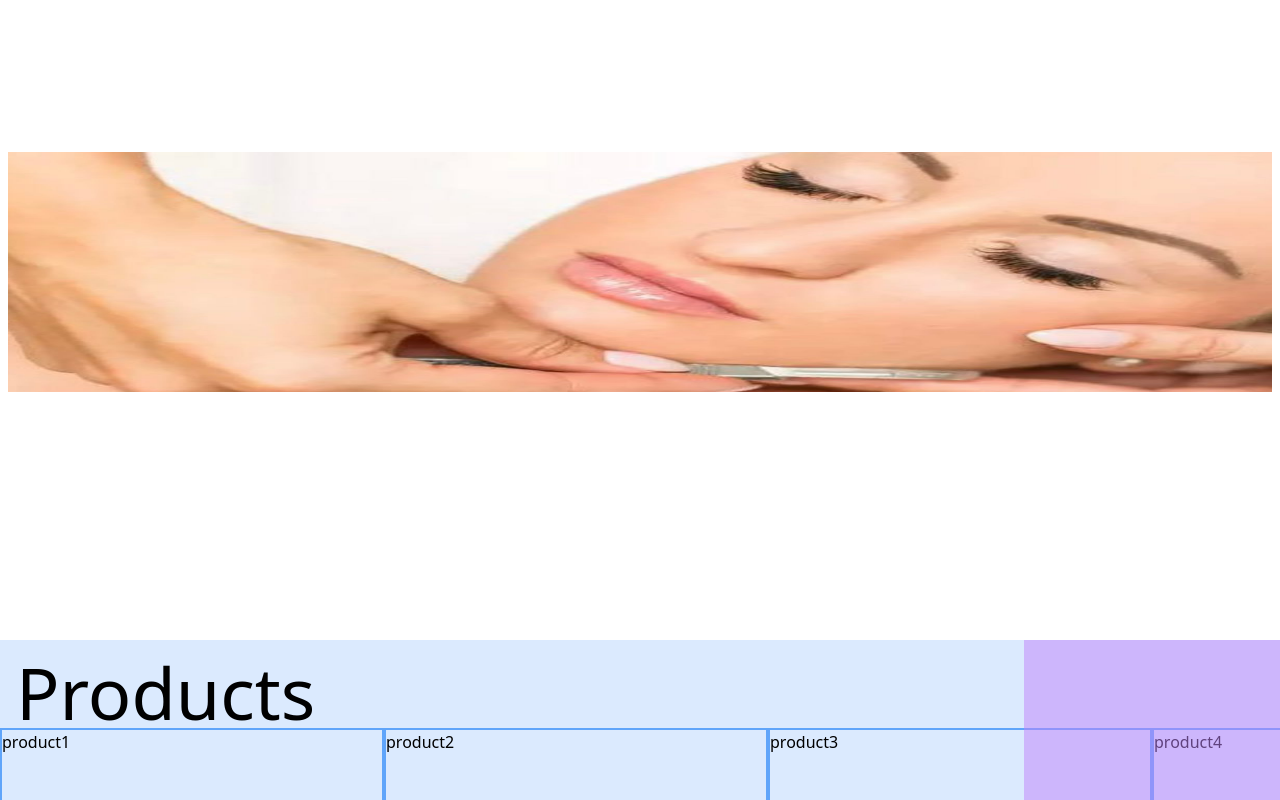
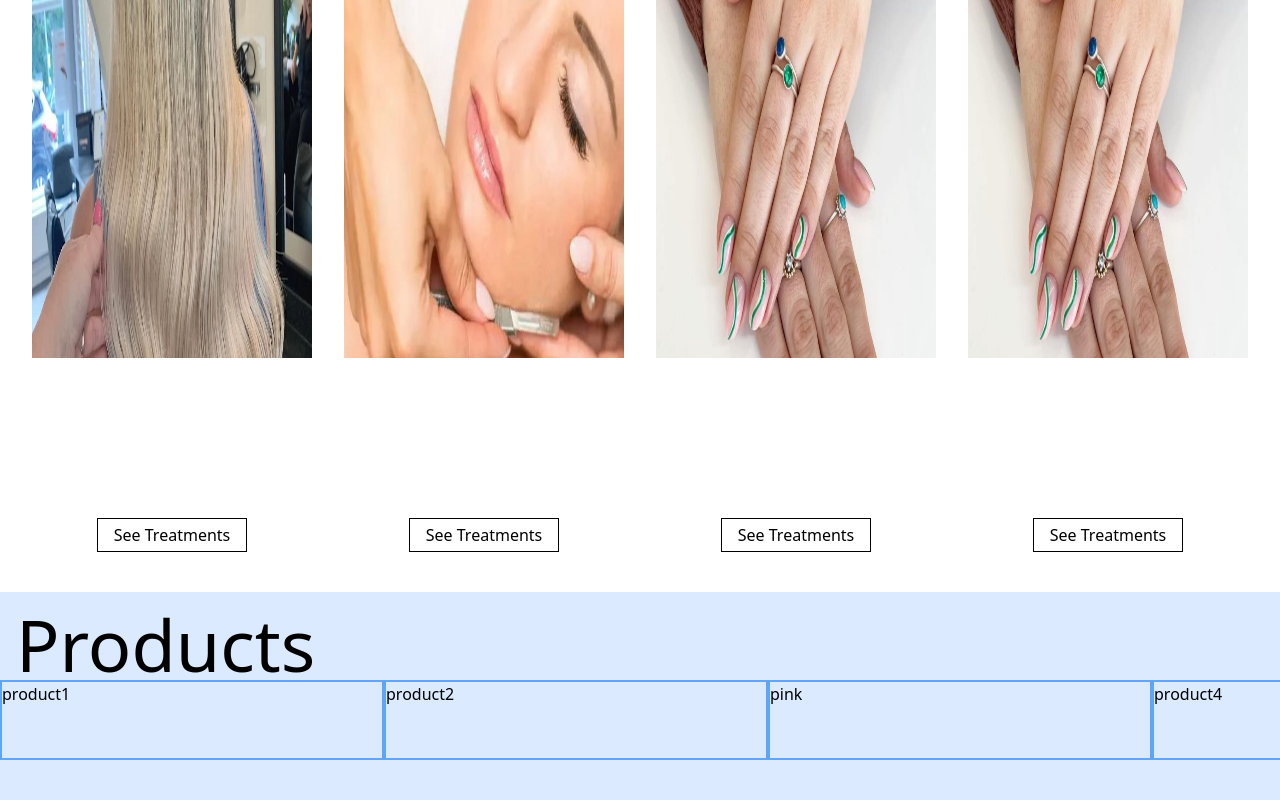
Before and after one commit to jordans-projects333/City, a Next.js app: page / in a window 1280 px wide. Shown: the part 960-1760 px from the top of the page. Built offline with nearby package versions, Linux system fonts and the light colour scheme.

Commit message:
testing mobile device checker

```diff
--- a/app/components/Products/Products.jsx
+++ b/app/components/Products/Products.jsx
@@ -16,25 +16,28 @@ const Products = () => {
     let startPos = useRef(0)
     // Hover slider
     const slideForward = () => {
+        if(productPage.current.scrollLeft === 0){
             let scrollAmount = 0
             const slideTimer = setInterval(function(){
                 productPage.current.scrollLeft += 15;
                 scrollAmount += 15
                 if(scrollAmount > window.innerWidth){
                 //   if(productPage.current.scrollLeft === (productPage.current.scrollWidth/2)){
-                console.log('yum')
                     window.clearInterval(slideTimer);
                 }
             }, 1);
             }
-    // const slideBack = () => {
-    // let slideTimer = setInterval(function(){
-    //     slider.current.scrollLeft -= 15;
-    //     if(slider.current.scrollLeft === 0){
-    //         window.clearInterval(slideTimer);
-    //     }
-    // }, 1);
-    // }
+        }
+    const slideBack = () => {
+        if( productPage.current.scrollLeft === productPage.current.scrollWidth - productPage.current.clientWidth){
+            let slideTimer = setInterval(function(){
+                productPage.current.scrollLeft -= 15;
+                if(productPage.current.scrollLeft === 0){
+                    window.clearInterval(slideTimer);
+                }
+            }, 1);
+        }
+    }
     // Swipe slider
     function animation() {
         slider.current.style.transform = `translateX(${currentTranslation.current}px)`
@@ -85,12 +88,16 @@ const Products = () => {
         // }
     }, [isDragging.current])
     return (
-    <div ref={productPage} className='lvh bg-purple-200 relative overflow-x-hidden md:overflow-x-auto md:bg-blue-100'>
-        <div className='hidden md:block bg-purple-400/50 absolute right-0 h-[100%] w-[20vw] top-0' onMouseOver={() => slideForward()}></div>
+    <div ref={productPage} className='lvh bg-purple-200 relative overflow-x-hidden lg:overflow-x-auto lg:bg-blue-100'>
         <h3 className=" text-7xl whitespace-nowrap mt-4 ml-4 crab top-0">Products</h3>
         <div ref={slideContainer} className="w-[100vw] lg:w-[auto]">
             <div ref={slider} className='flex duration-500'>
-                {productTitles.map((object, i) => <SlideItem obj={object} key={i} index={i} refFunction={addToSlideItems} touchStart={touchStart} touchEnd={touchEnd} touchMove={touchMove}/>)}
+
+                {productTitles.map((object, i) => {
+                    if(i === 2)return <SlideItem obj={'pink'} key={i} index={i} refFunction={addToSlideItems} touchStart={touchStart} touchEnd={touchEnd} touchMove={touchMove} mouseOver={slideBack} canClick={true}/>
+                    if(i === 3)return <SlideItem obj={object} key={i} index={i} refFunction={addToSlideItems} touchStart={touchStart} touchEnd={touchEnd} touchMove={touchMove} mouseOver={slideForward} canClick={true}/>
+                    return <SlideItem obj={object} key={i} index={i} refFunction={addToSlideItems} touchStart={touchStart} touchEnd={touchEnd} touchMove={touchMove} canClick={false}/>
+                })}
             </div>
         </div>
     </div>
--- a/app/components/Products/SlideItem.jsx
+++ b/app/components/Products/SlideItem.jsx
@@ -1,9 +1,10 @@
 import React from 'react'
 
-const SlideItem = ({obj, refFunction, touchStart, index, touchEnd, touchMove}) => {
+const SlideItem = ({obj, refFunction, touchStart, touchEnd, touchMove, mouseOver, canClick}) => {
   return (
     // image draggable = false onDragStart={(e) => e.preventDefault()}
-    <div ref={refFunction} className='w-[100vw] md:w-[30vw] flex-shrink-0 h-[5rem] border-2 border-blue-400' onTouchStart={(e) => touchStart(e)} onTouchEnd={() => touchEnd()} onTouchMove={(e) => touchMove(e)}>{obj}</div>
+    <div ref={refFunction} className='w-[100vw] lg:w-[30vw] flex-shrink-0 h-[5rem] border-2 border-blue-400'
+            onTouchStart={(e) => touchStart(e)} onTouchEnd={() => touchEnd()} onTouchMove={(e) => touchMove(e)} onMouseOver={canClick ? mouseOver : undefined }>{obj}</div>
   )
 }
 
--- /dev/null
+++ b/app/components/Services/ServiceTab.jsx
@@ -0,0 +1,18 @@
+'use client'
+import React from 'react'
+import Image from 'next/image'
+
+const serviceTab = ({showcaseIn, imageRef, src, wrapperRef}) => {
+  return (
+    <div className="flex-1 lg:h-[100%] relative">
+        <div ref={wrapperRef} className="relative overflow-hidden h-full lg:h-[70%]" onTouchStart={(e) => showcaseIn(e)} onMouseDown={(e) => showcaseIn(e)}>
+            <Image ref={imageRef} src={src} alt="hair care" className='absolute duration-300 left-[50%] top-[50%] translate-y-[-50%] translate-x-[-50%] w-[100%] h-[150%]'/>
+        </div>
+        <div className='hidden lg:flex absolute bottom-0 justify-center w-full'>
+            <div className='border border-black px-4 py-1 mb-2'>See Treatments</div>
+        </div>
+    </div>
+  )
+}
+
+export default serviceTab
--- a/app/components/Services/Services.jsx
+++ b/app/components/Services/Services.jsx
@@ -1,7 +1,7 @@
 'use client'
 import { useRef, useEffect } from "react"
 import Showcase from "./Showcase"
-import Image from "next/image"
+import ServiceTab from "./ServiceTab"
 import service_Image2 from '../../images/services_2.jpg'
 import service_Image1 from '../../images/services_1.webp'
 import service_Image3 from '../../images/services_3.jpg'
@@ -10,9 +10,11 @@ const Services = ({slider}) => {
     let serviceImageWrapper1 = useRef(null)
     let serviceImageWrapper2 = useRef(null)
     let serviceImageWrapper3 = useRef(null)
+    let serviceImageWrapper4 = useRef(null)
     let serviceImage1 = useRef(null)
     let serviceImage2 = useRef(null)
     let serviceImage3 = useRef(null)
+    let serviceImage4 = useRef(null)
     let showcase = useRef(null)
     let servicesPage = useRef(null)
     let throttle = useRef(true)
@@ -23,6 +25,7 @@ const Services = ({slider}) => {
                 serviceImage1.current.style.transform = `translate(-50%, ${-50 + (servicesPage.current.getBoundingClientRect().top/window.innerHeight * 25)}%)`
                 serviceImage2.current.style.transform = `translate(-50%, ${-50 + (servicesPage.current.getBoundingClientRect().top/window.innerHeight * 25)}%)`
                 serviceImage3.current.style.transform = `translate(-50%, ${-50 + (servicesPage.current.getBoundingClientRect().top/window.innerHeight * 25)}%)`
+                serviceImage4.current.style.transform = `translate(-50%, ${-50 + (servicesPage.current.getBoundingClientRect().top/window.innerHeight * 25)}%)`
             })
             setTimeout(function () {
                 throttle.current = true;
@@ -41,7 +44,13 @@ const Services = ({slider}) => {
         })
         observer.observe(servicesPage.current)
     }, [servicesPage])
-    const showcaseIn = () => {
+    const showcaseIn = (e) => {
+        try {
+            document.createEvent('TouchEvent')
+            alert('movile')
+        } catch (error) {
+            alert('pc')
+        }
         requestAnimationFrame(() => {
             showcase.current.style.left = 0
             showcase.current.style.transitionDuration = '600ms'
@@ -52,18 +61,13 @@ const Services = ({slider}) => {
     return (
         <>
             <Showcase showcase={showcase} slider={slider}/>
-            <div ref={servicesPage} className="svh relative">
+            <div ref={servicesPage} className="lvh relative">
                 <h2 className="absolute top-[0%]">services</h2>
-                <div className="flex flex-col h-full pt-16 px-2 gap-2">
-                    <div ref={serviceImageWrapper1} className="flex-1 relative overflow-hidden" onClick={() => showcaseIn()}>
-                        <Image ref={serviceImage1} src={service_Image1} alt="hair care" className='relative duration-300 left-[50%] top-[50%] translate-y-[-50%] translate-x-[-50%] w-[100%] h-[150%] opacity-0'/>
-                    </div>
-                    <div ref={serviceImageWrapper2} className="flex-1 relative overflow-hidden" onClick={() => showcaseIn()}>
-                        <Image ref={serviceImage2} src={service_Image2} alt="face care" className='relative duration-300 left-[50%] top-[50%] translate-y-[-50%] translate-x-[-50%] w-[100%] h-[150%]'/>
-                    </div>
-                    <div ref={serviceImageWrapper3} className="flex-1 relative overflow-hidden" onClick={() => showcaseIn()}>
-                        <Image ref={serviceImage3} src={service_Image3} alt="nails care" className='relative duration-300 left-[50%] top-[50%] translate-y-[-50%] translate-x-[-50%] w-[100%] h-[150%] opacity-0'/>
-                    </div>
+                <div className="flex flex-col h-full pt-16 px-2 pb-2 gap-2 lg:flex-row lg:gap-8 lg:p-8 lg:pt-12">
+                    <ServiceTab imageRef={serviceImage1} src={service_Image1} wrapperRef={serviceImageWrapper1} showcaseIn={showcaseIn}/>
+                    <ServiceTab imageRef={serviceImage2} src={service_Image2} wrapperRef={serviceImageWrapper2} showcaseIn={showcaseIn}/>
+                    <ServiceTab imageRef={serviceImage3} src={service_Image3} wrapperRef={serviceImageWrapper3} showcaseIn={showcaseIn}/>
+                    <ServiceTab imageRef={serviceImage4} src={service_Image3} wrapperRef={serviceImageWrapper4} showcaseIn={showcaseIn}/>
                 </div>
             </div>
         </>
```
Lines whose indentation alone changed are shown as unchanged.
